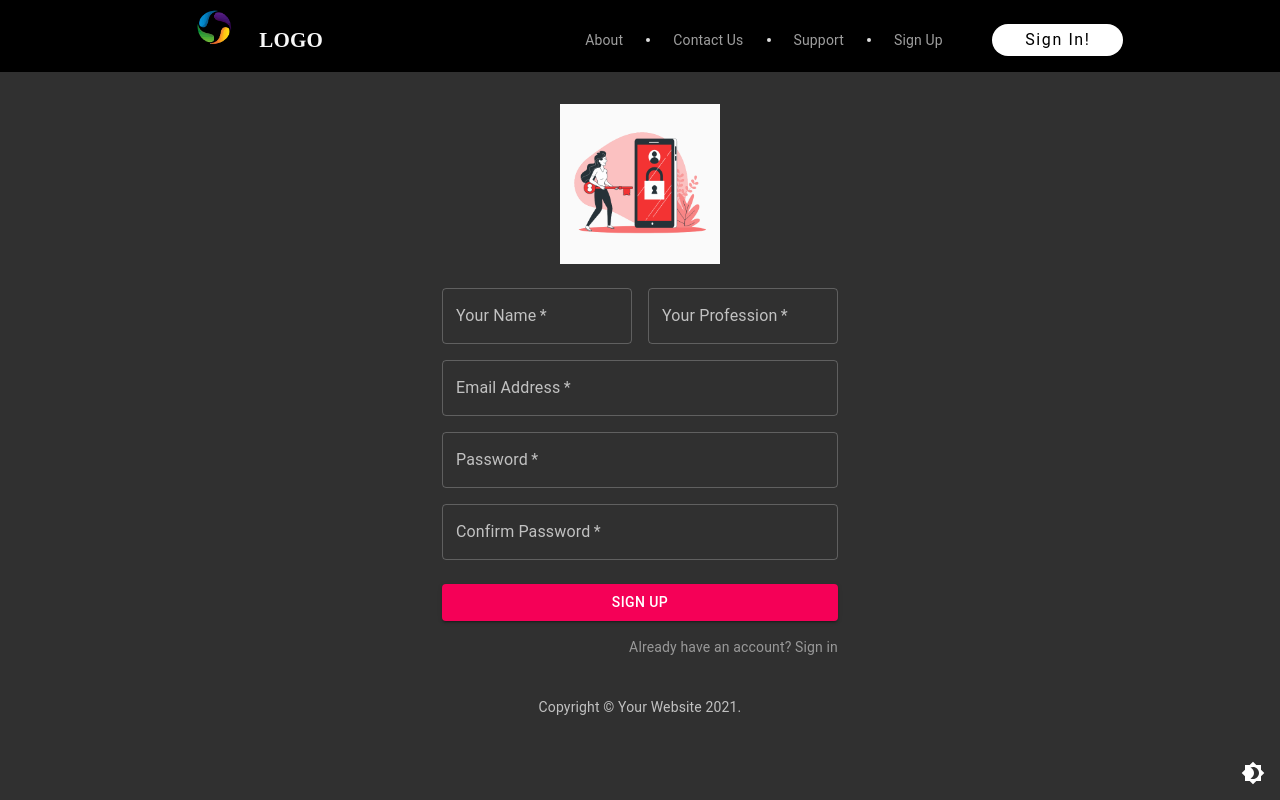
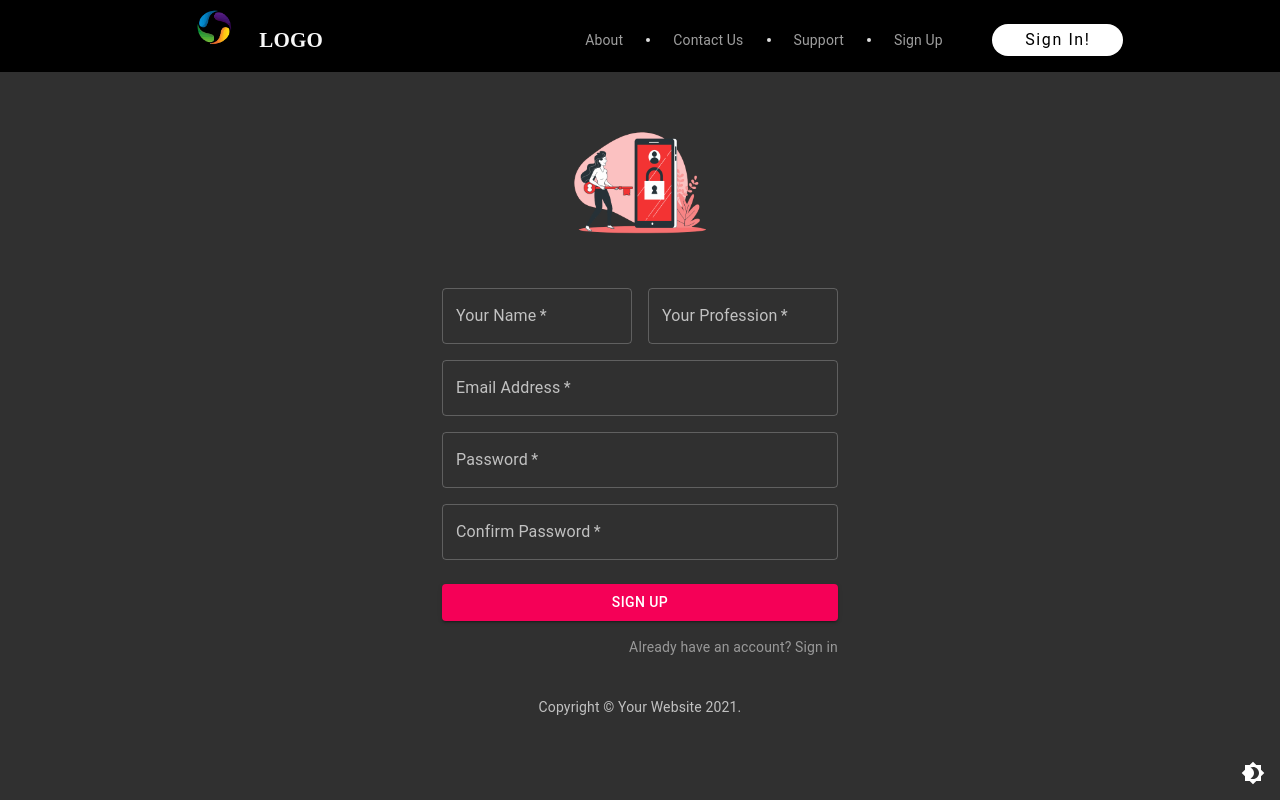
Before and after one commit to imtryingsobad/ignore, a React (Create React App) app in the folder client/: page /signup in a window 1280 px wide. Built offline with nearby package versions, Linux system fonts and the light colour scheme.

Commit message:
dark mode done woah

```diff
--- a/client/src/App.js
+++ b/client/src/App.js
@@ -16,7 +16,8 @@ function App() {
   const toggle = () => {
     setIsOpen(!isOpen);
   };
-  const [darkMode,setDarkMode] = useState("true");
+
+    const [darkMode,setDarkMode] = useState(true);
 
     const theme = createTheme({
         palette: {
@@ -39,7 +40,7 @@ function App() {
               <Route path="/about" ><AboutUs/></Route>
               <Route path="/contact" ><Contact/></Route>
               <Route path="/login" ><Login theme={darkMode}/></Route>
-              <Route path="/signup" ><SignUp/></Route>
+              <Route path="/signup" ><SignUp theme={darkMode}/></Route>
               <Route><ErrorPage/></Route>
           </Switch>
         <Button onClick ={()=> setDarkMode(!darkMode)}>
--- a/client/src/components/Login.js
+++ b/client/src/components/Login.js
@@ -41,7 +41,7 @@ const useStyles = makeStyles((theme) => ({
 }));
 
 
-const Login = ({darkMode}) => {
+const Login = ({theme}) => {
   const classes = useStyles();
 
   const history = useHistory();
@@ -80,8 +80,8 @@ const Login = ({darkMode}) => {
       <CssBaseline />
       <div className={classes.paper}>
 
-      {console.log(darkMode)}
-      <Avatar  variant="square" className={classes.avatar} src={ darkMode ? GIF : GIFwhite} />
+      {console.log(theme)}
+      <Avatar  variant="square" className={classes.avatar} src={ theme ? GIF : GIFwhite} />
 
         <Typography variant="h6">
           Hey! Welcome Back!
--- a/client/src/components/Signup.js
+++ b/client/src/components/Signup.js
@@ -40,7 +40,7 @@ const useStyles = makeStyles((theme) => ({
   },
 }));
 
-export default function SignUp({darkMode}) {
+export default function SignUp({theme}) {
   const classes = useStyles();
 
   const history = useHistory();
@@ -103,8 +103,7 @@ export default function SignUp({darkMode}) {
       <CssBaseline />
       <div className={classes.paper}>
 
-      {darkMode && <Avatar  variant="square" className={classes.avatar} src={ GIF} />}
-      {!darkMode && <Avatar  variant="square" className={classes.avatar} src={ GIFwhite} />}
+      <Avatar  variant="square" className={classes.avatar} src={ theme ? GIF : GIFwhite} />
 
         <form className={classes.form} noValidate method="POST" onSubmit={PostData}  >
           <Grid container spacing={2}>
```
Lines whose indentation alone changed are shown as unchanged.
